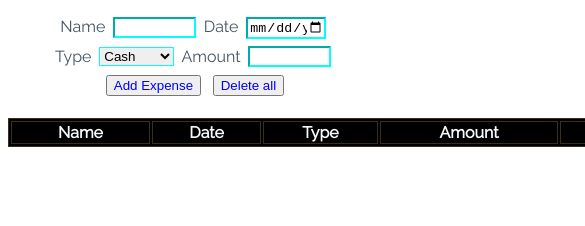
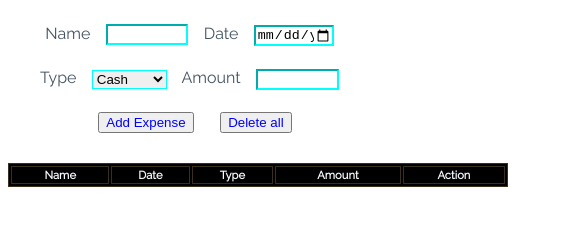
Before and after one commit to Studentofcodeinstitute/expense-tracker-renovated, a plain HTML site: page index.html in a window 390 px wide. Shown: the part 102-328 px from the top of the page, 585 px wide, since content can reach past the window. Drawn offline with Linux system fonts and the light colour scheme.

Commit message:
Add media screen max-width 750px conatain seven main component

```diff
--- a/assets/css/style.css
+++ b/assets/css/style.css
@@ -60,6 +60,35 @@ table {
     background: black;
 }
 
+@media (max-width: 750px) {
+
+    table {
+        width: 500px;
+        font-size: 70%;
+    }
+
+    button {
+        margin: 3%;
+    }
+
+
+    #type {
+        margin: 3%;
+    }
+
+    #date {
+        margin: 3%;
+    }
+
+    #name {
+        margin: 3%;
+    }
+
+    #amount {
+        margin: 3%;
+    }
+}
+
 table,
 th {
     border: 1px solid rgb(58, 47, 27);
```
